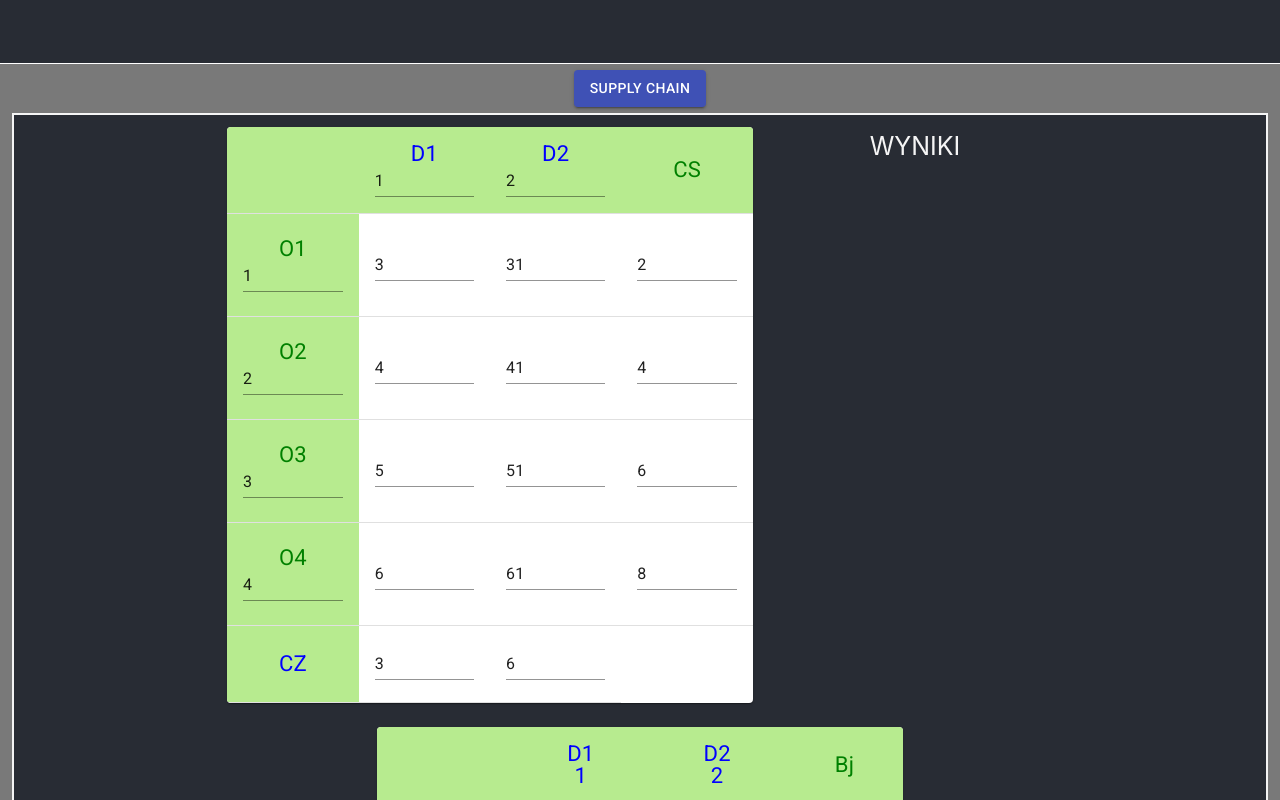
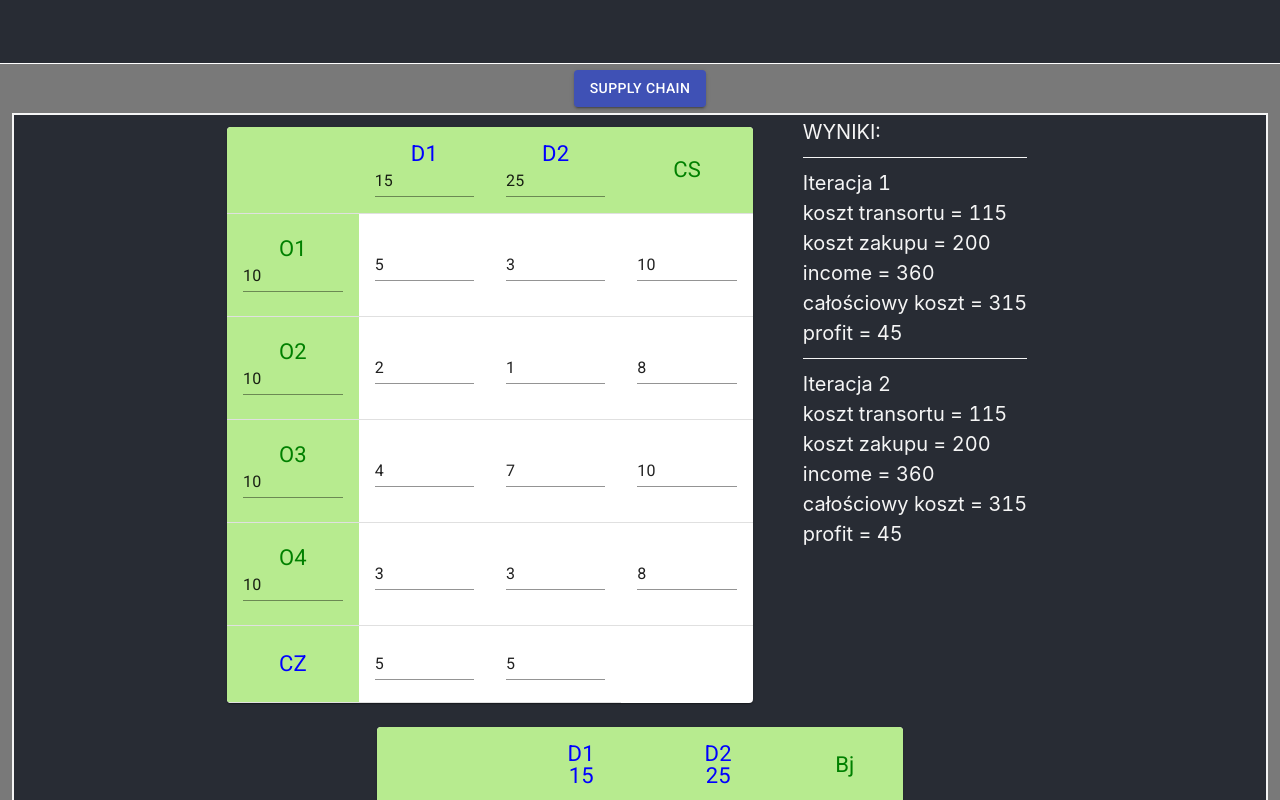
Before and after one commit to TomaszSmolarski/IntermediateEquation, a React (Create React App) app: page / in a window 1280 px wide. Shown: the top 800 px of the page. Built offline with nearby package versions, Linux system fonts and the light colour scheme.

Commit message:
Connect algoritm with front-end

```diff
--- a/src/App.js
+++ b/src/App.js
@@ -7,8 +7,7 @@ import {history} from './history'
 import MyData from "./components/Calculation/MyData";
 
 function App() {
-      const mydata = new MyData()
-      mydata.getStart([15,25],[10,10,10,10],[[5,2,4,3],[3,1,7,3]],[5,5],[10,8,10,8])
+
   return (
     <div className="App">
         <Router history={history}>
--- a/src/components/Calculation/MyData.js
+++ b/src/components/Calculation/MyData.js
@@ -432,7 +432,16 @@ export default class MyData {
 
         let profit = this.income - this.costOfTransportation-this.costOfPurchase
         let allCost =  this.costOfPurchase+this.costOfTransportation
-        this.arrayOfData.push([arrayOfUnitProfit,arrayOfTrasnport,alfa,beta,this.costOfTransportation,this.costOfPurchase,this.income,allCost,profit ])
+        this.arrayOfData.push({
+            arrayOfUnitProfit: arrayOfUnitProfit,
+            arrayOfTrasnport: arrayOfTrasnport,
+            alfa: alfa,
+            beta: beta,
+            costOfTransportation: this.costOfTransportation,
+            costOfPurchase: this.costOfPurchase,
+            income: this.income,
+            allCost: allCost,
+            profit: profit})
     }
 
 
--- a/src/components/Home.js
+++ b/src/components/Home.js
@@ -5,41 +5,19 @@ import {View} from "../views";
 import {OutPutList} from "./intermediateComp/OutputList";
 import Grid from "@material-ui/core/Grid";
 import Button from '@material-ui/core/Button';
-
+import MyData from "./Calculation/MyData";
+import Divider from '@material-ui/core/Divider';
 export const Home = () => {
     //default values
     const [inputData, setInputData] = useState({
-        popyt_d: [1, 2],
-        podaz_o: [1, 2, 3, 4],
-        cs: [2, 4, 6, 8],
-        cz: [3, 6],
-        d1o: [3, 4, 5, 6],
-        d2o: [31, 41, 51, 61]
+        popyt_d: [15, 25],
+        podaz_o: [10,10,10,10],
+        cs: [10,8,10,8],
+        cz: [5,5],
+        d1o: [5,2,4,3],
+        d2o: [3,1,7,3]
     })
-    const [outputData, setOutputData] = useState([
-        {
-            popyt_d: [1, 2],
-            podaz_o: [32, 21, 3, 4],
-            d1zj: [3, 4, 5, 6],
-            d2zj: [7, 6, 5, 4],
-            d1ilosc: [5, 6, 7, 8],
-            d2ilosc: [51, 61, 71, 81],
-            alfa: [2, 1],
-            beta: [4, 3, 1, 2]
-
-        },
-        {
-            popyt_d: [12, 22, 33],
-            podaz_o: [32, 21, 32, 43, 55],
-            d1zj: [3, 4, 51, 6, 7],
-            d2zj: [7, 6, 52, 4, 8],
-            d3zj: [1, 2, 3, 4, 5],
-            d1ilosc: [5, 6, 7, 8, 5],
-            d2ilosc: [51, 61, 71, 81, 22],
-            d3ilosc: [9, 8, 7, 6, 5],
-            alfa: [2, 1, 4],
-            beta: [4, 3, 1, 2, 5]
-        },
+    const [outputData, setOutputData] = useState([{}
     ])
 
     const InputOnChange = e => {
@@ -55,8 +33,40 @@ export const Home = () => {
     };
 
     useEffect(() => {
-        //setOutputData(wynik funkcjj obliczającej dane do tabelki 2)
-        //jeżeli brakuje jakiejś zmiennej w tabelce to ma zwrocic [{}] !!!
+        const mydata = new MyData();
+        const popyt = [...inputData.popyt_d];
+        const podaz = [...inputData.podaz_o];
+        let isNaN = false;
+        for (let inputDataKey in inputData) {
+            if(inputData[inputDataKey].includes(NaN)){
+                isNaN = true;
+                break;
+            }
+        }
+        if (!isNaN){
+            const data = mydata.getStart(popyt,podaz,[inputData.d1o, inputData.d2o],inputData.cz,inputData.cs)
+            const d = []
+            data.forEach(value => d.push(
+                {
+                    popyt_d: inputData.popyt_d,
+                    podaz_o: inputData.podaz_o,
+                    d1zj: value.arrayOfUnitProfit[0],
+                    d2zj: value.arrayOfUnitProfit[1],
+                    d1ilosc: value.arrayOfTrasnport[0],
+                    d2ilosc: value.arrayOfTrasnport[1],
+                    alfa: value.alfa,
+                    beta: value.beta,
+                    costOfTransportation: value.costOfTransportation,
+                    costOfPurchase: value.costOfPurchase,
+                    income: value.income,
+                    allCost: value.allCost,
+                    profit: value.profit
+                }
+            ))
+            setOutputData(d)
+        }else{
+            setOutputData([{}])
+        }
     }, [inputData])
 
     return (
@@ -70,7 +80,27 @@ export const Home = () => {
                     <InputTable InputOnChange={InputOnChange} data={inputData}/>
                 </Grid>
                 <Grid className="grid-elem-center calc-text" item l={12} xl={2}>
-                    <p>WYNIKI</p>
+                    {Object.keys(outputData).length > 0&&
+                        <div>
+                            <p>WYNIKI:</p>
+                            <p></p>
+                            {Object.keys(outputData[0]).length>0&&
+                                outputData.map((value, index) =>
+                                <div>
+                                    <Divider style={{ background: 'whitesmoke'}}/>
+                                    <p></p>
+                                    <p>Iteracja {index+1}</p>
+                                    <p>koszt transortu = {value.costOfTransportation}</p>
+                                    <p>koszt zakupu = {value.costOfPurchase}</p>
+                                    <p>income = {value.income}</p>
+                                    <p>całościowy koszt = {value.allCost}</p>
+                                    <p>profit = {value.profit}</p>
+
+                                </div>
+                            )}
+                        </div>
+                    }
+
                 </Grid>
                 <Grid className="grid-elem output" item l={12} xl={5}>
                     <OutPutList data={outputData}/>
--- a/src/components/styles.css
+++ b/src/components/styles.css
@@ -50,6 +50,7 @@ tr th, tr td:first-of-type {
     justify-content: center;
     width: 300px;
     height: var(--container-height);
+
 }
 
 .grid-elem {
@@ -76,9 +77,11 @@ tr th, tr td:first-of-type {
 
 .calc-text {
     text-align: left;
-    font-size: 25px;
+    font-size: 20px;
     color: whitesmoke;
     word-wrap: anywhere;
+    line-height: 50%;
+    overflow: scroll;
 }
 
 .output {
```
